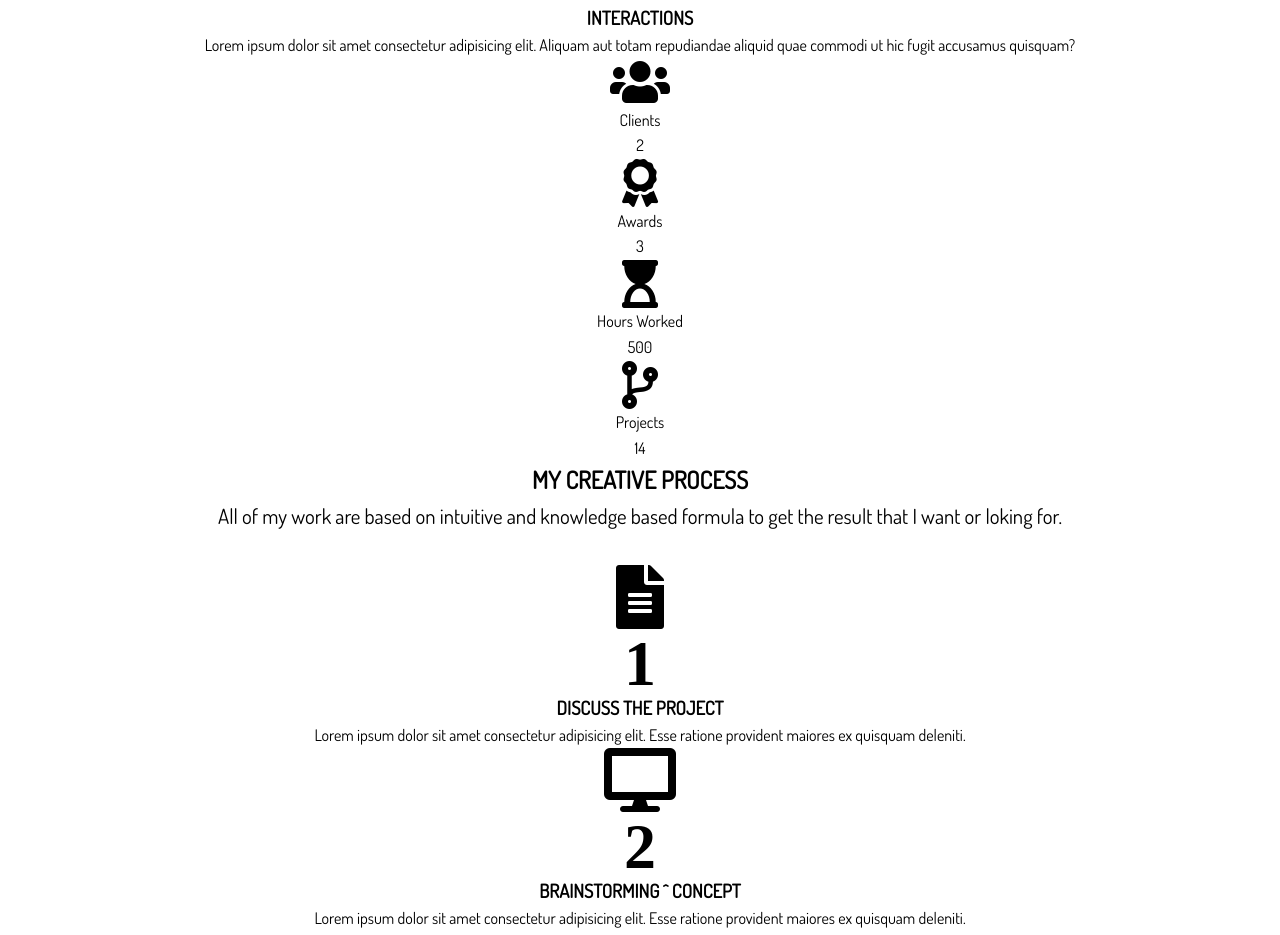
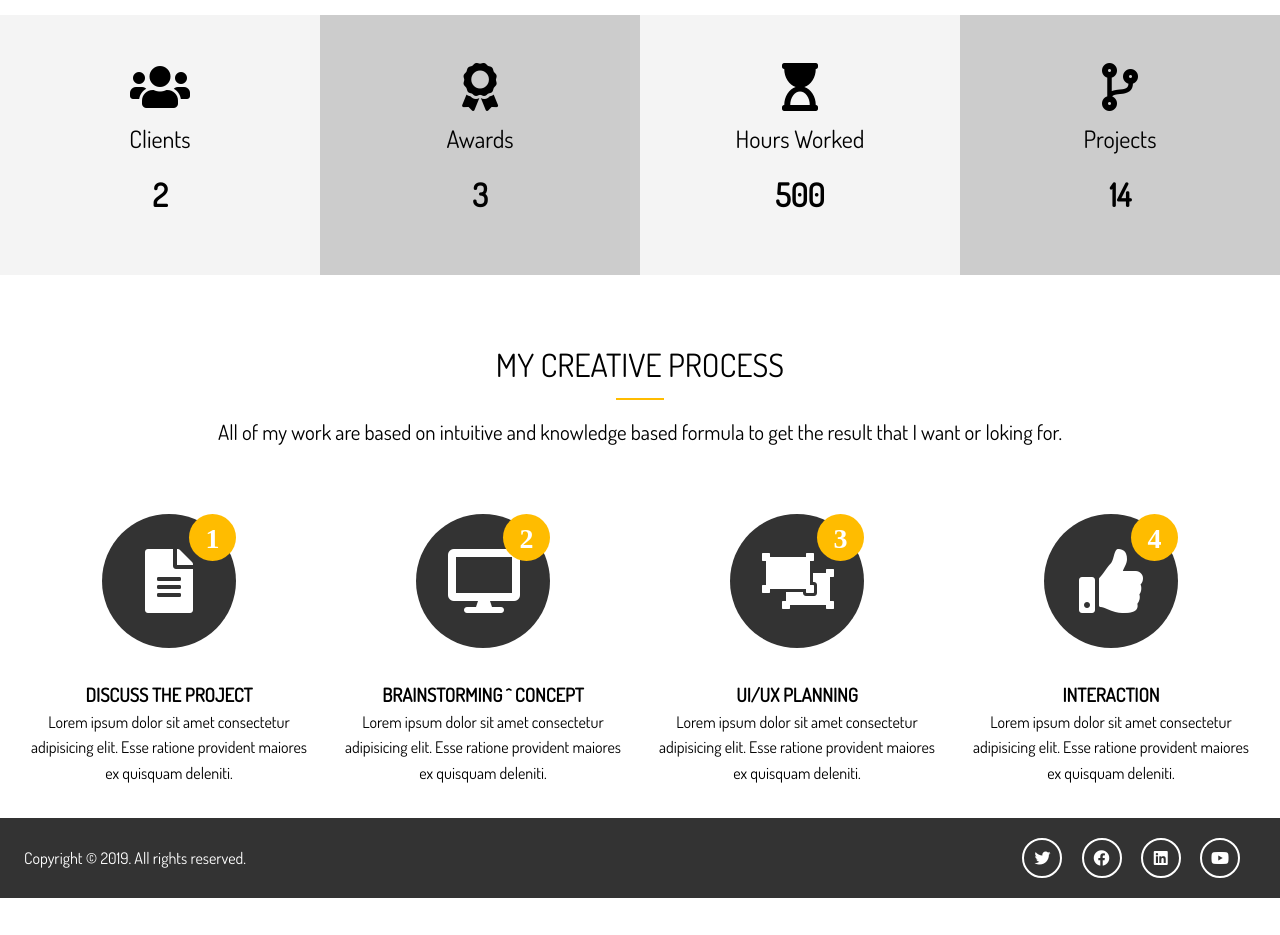
Before and after one commit to whitebumblebee/whitebumblebee.github.io, a website: page index.html in a window 1280 px wide. Shown: the part 1210-2145 px from the top of the page. After the commit the page ends 2108 px from the top, so only its background shows below. Drawn offline with nearby package versions, Linux system fonts and the light colour scheme; files that its build step writes are made by us from their sources.

Commit message:
added some utilities classes like bottom line and section title

```diff
--- a/scss/_utilities.scss
+++ b/scss/_utilities.scss
@@ -3,7 +3,6 @@
   padding: 0 1.5rem;
   margin: auto;
   overflow: hidden;
-
 }
 
 // Buttons
@@ -33,9 +32,9 @@
   }
 }
 
-button[class^='btn-']:hover,
-a[class^='btn-']:hover,
-input[class^='btn-']:hover {
+button[class^="btn-"]:hover,
+a[class^="btn-"]:hover,
+input[class^="btn-"]:hover {
   background-color: $main-color;
 }
 
@@ -47,3 +46,52 @@ input[class^='btn-']:hover {
 .text-center {
   text-align: center;
 }
+
+// Padding
+.py {
+  &-1 {
+    padding: 1rem 0;
+  }
+  &-2 {
+    padding: 2rem 0;
+  }
+  &-3 {
+    padding: 3rem 0;
+  }
+  &-4 {
+    padding: 4rem 0;
+  }
+}
+
+// Margin
+.my {
+  &-1 {
+    margin: 1rem 0;
+  }
+  &-2 {
+    margin: 2rem 0;
+  }
+  &-3 {
+    margin: 3rem 0;
+  }
+  &-4 {
+    margin: 4rem 0;
+  }
+}
+
+.section-title {
+  font-size: 2rem;
+  display: block;
+  padding-bottom: 0.5rem;
+  text-align: center;
+  font-weight: 100;
+  text-transform: uppercase;
+}
+
+.bottom-line {
+  height: 2px;
+  width: 3rem;
+  background: $main-color;
+  display: block;
+  margin: 0 auto 1rem auto;
+}
--- a/scss/main.scss
+++ b/scss/main.scss
@@ -1,5 +1,5 @@
-@import 'config';
-@import 'utilities';
+@import "config";
+@import "utilities";
 
 // General styles
 * {
@@ -8,7 +8,7 @@
 }
 
 body {
-  font-family: 'Dosis', sans-serif;
+  font-family: "Dosis", sans-serif;
   line-height: 1.6;
   background: #fff;
 }
@@ -22,7 +22,9 @@ ul {
   list-style: none;
 }
 
-h2,h3,h4 {
+h2,
+h3,
+h4 {
   text-transform: uppercase;
 }
 
@@ -86,7 +88,7 @@ img {
       text-align: center;
       padding-top: 20%;
 
-      h1{
+      h1 {
         font-size: 4rem;
         line-height: 1.2;
       }
@@ -98,3 +100,131 @@ img {
 
   // }
 }
+
+// Home Sections
+#home {
+  // Home SectionA
+  &-a {
+    .specials {
+      margin-top: 3rem;
+      display: grid;
+      grid-gap: 1rem;
+      grid-template-columns: repeat(4, 1fr);
+    }
+
+    .fas {
+      color: $main-color;
+      padding-bottom: 0.4rem;
+    }
+  }
+
+  // Home Section B
+  &-b {
+    .stats {
+      display: grid;
+      grid-template-columns: repeat(4, 1fr);
+
+      li {
+        line-height: 2;
+
+        &.stats-title {
+          font-size: 1.5rem;
+        }
+
+        &.stats-number {
+          font-size: 2rem;
+          font-weight: bold;
+        }
+      }
+
+      div {
+        padding: 3rem 0;
+
+        &:nth-child(odd) {
+          background: $light-color;
+        }
+        &:nth-child(even) {
+          background: $medium-color;
+        }
+      }
+    }
+  }
+
+  // Home Section C
+  &-c {
+    .process {
+      display: grid;
+      grid-template-columns: repeat(4, 1fr);
+      grid-gap: 1.5rem;
+      text-align: center;
+
+      // prcoess step
+      &-step {
+        position: absolute;
+        top: 0;
+        right: 0;
+        font-size: 28px;
+        background: $main-color;
+        border-radius: 50%;
+        height: 15px;
+        width: 15px;
+        line-height: 15px;
+        padding: 1rem;
+        transition: all 1s;
+      }
+
+      // process icon
+      &-icon {
+        position: relative;
+        border-radius: 50%;
+        background: $dark-color;
+        color: #fff;
+        padding: 2rem;
+        width: 70px;
+        height: 70px;
+        line-height: 70px;
+        text-align: center;
+        transition: all 1s;
+
+        &:hover {
+          background: $main-color;
+          width: 90px;
+          height: 90px;
+          line-height: 90px;
+          .process-step {
+            background: $dark-color;
+          }
+        }
+      }
+    }
+  }
+}
+
+// Footer
+#main-footer {
+  background: $dark-color;
+  color: #fff;
+  height: 5rem;
+
+  .footer-content {
+    display: flex;
+    justify-content: space-between;
+    height: 5rem;
+    align-items: center;
+
+    .social .fab {
+      margin-right: 1rem;
+      border: 2px #fff solid;
+      border-radius: 50%;
+      height: 20px;
+      width: 20px;
+      line-height: 20px;
+      text-align: center;
+      padding: 0.5rem;
+
+      &:hover {
+        background: $main-color;
+      }
+    }
+  }
+}
```
